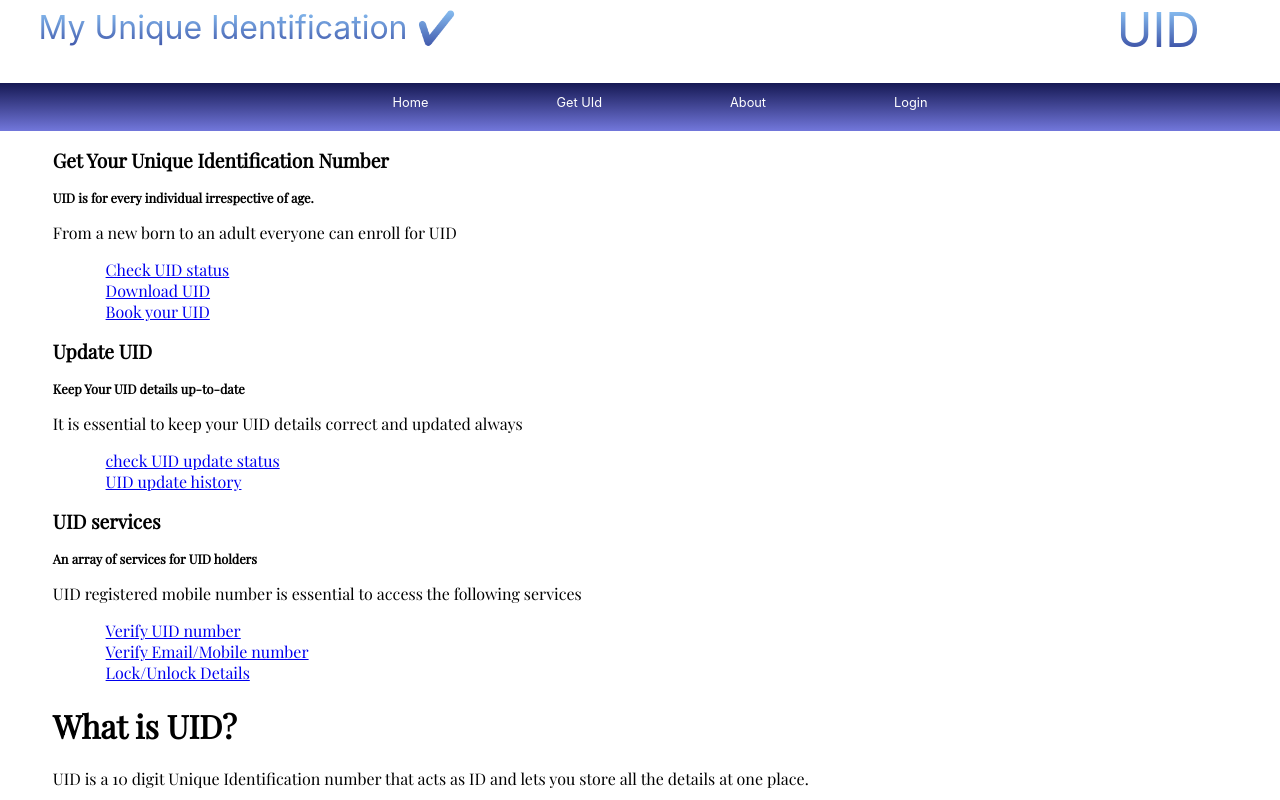
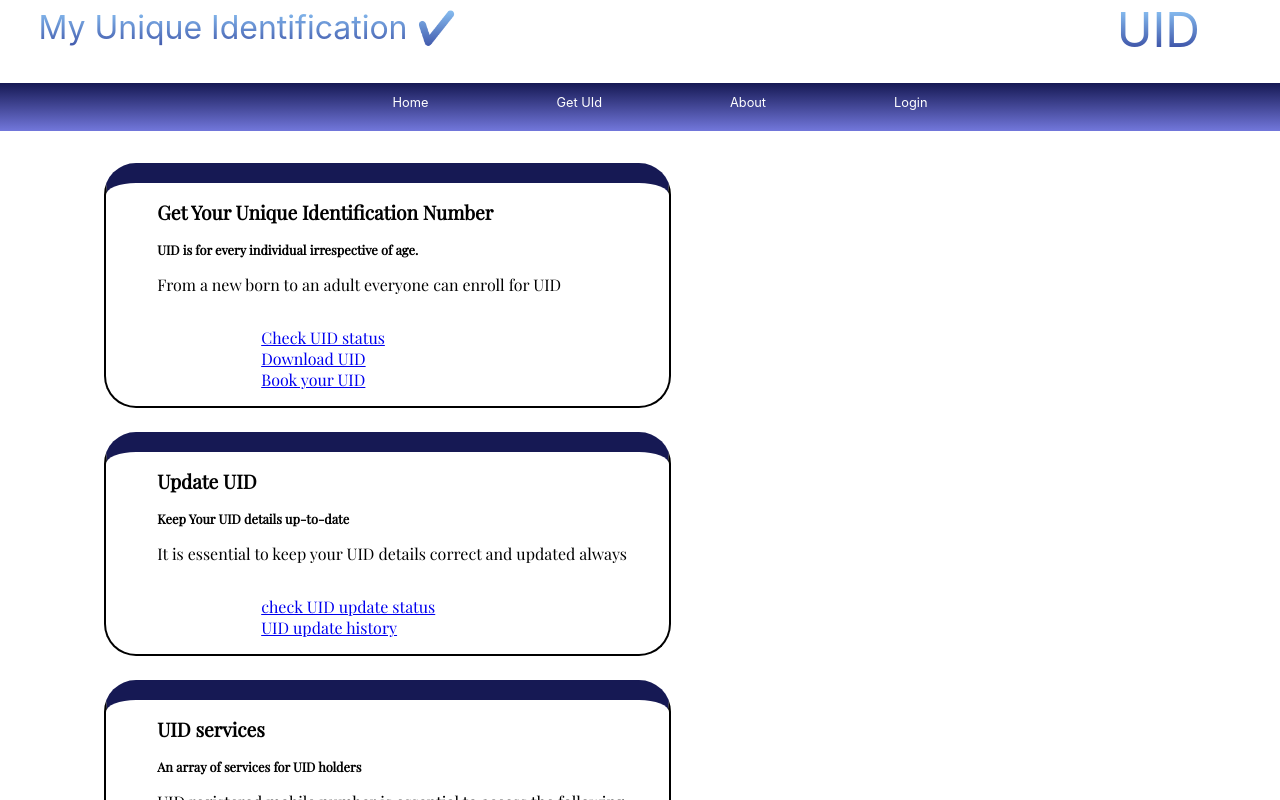
Before and after one commit to The-codersofpassion/uid-build, a React (Create React App) app: page / in a window 1280 px wide. Shown: the top 800 px of the page. Built offline with nearby package versions, Linux system fonts and the light colour scheme.

Commit message:
Edits in Boxes

```diff
--- a/src/Row.css
+++ b/src/Row.css
@@ -6,7 +6,21 @@
 
 .rows ul {
     list-style-type: none;
-    margin-left: 1vw;
+    margin-left: 5vw;
+    margin-top: 4vh;
+}
+
+.idli{
+    width: 40vw;
+    background-color: white;
+    border-top: 20px solid #161954;
+    margin-bottom: 3vh;
+    padding-left: 4vw;
+    padding-bottom: 2vh;
+    border-bottom: 2px solid black;
+    border-right: 2px solid black;
+    border-left: 2px solid black;
+    border-radius: 2rem;
 }
 
 .Ids h2 {
--- a/src/Row.js
+++ b/src/Row.js
@@ -7,7 +7,7 @@ function Row() {
     return (
         <div className="rows">
             <ul className="Ids">
-                <li>
+                <li className="idli">
                     <h2>Get Your Unique Identification Number</h2>
                     <h3>UID is for every individual irrespective of age.</h3>
                     <p>From a new born to an adult everyone can enroll for UID</p>
@@ -17,7 +17,7 @@ function Row() {
                         <li><Link to='/'>Book your UID</Link></li>
                     </ul>
                 </li>
-                <li>
+                <li className="idli">
                     <h2>Update UID</h2>
                     <h3>Keep Your UID details up-to-date</h3>
                     <p>It is essential to keep your UID details correct and updated always</p>
@@ -26,7 +26,7 @@ function Row() {
                         <li><Link to='/'>UID update history</Link></li>
                     </ul>
                 </li>
-                <li>
+                <li className="idli">
                     <h2>UID services</h2>
                     <h3>An array of services for UID holders</h3>
                     <p>UID registered mobile number is essential to access the following services</p>
@@ -36,7 +36,7 @@ function Row() {
                         <li><Link to='/'>Lock/Unlock Details</Link></li>
                     </ul>
                 </li>
-                <li>
+                <li className="idli">
                     <h1>What is UID?</h1>
                     <p>UID is a 10 digit Unique Identification number that acts as ID and lets you store all the details at one place.</p>
                     <ul>
```
